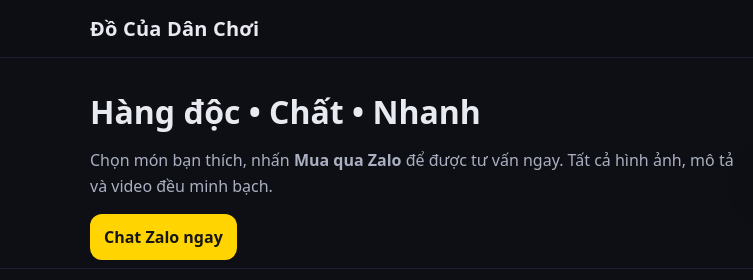
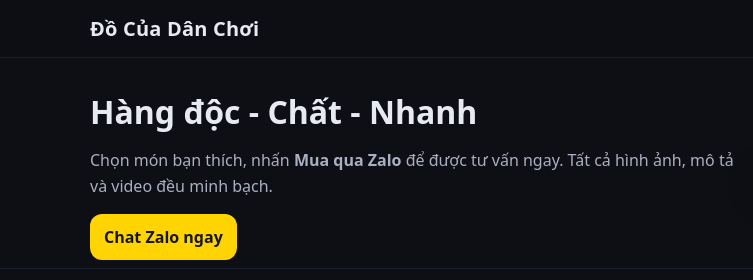
Before and after one commit to seringuyen0506-svg/docuadanchoi, a plain HTML site: page index.html in a window 1280 px wide. Shown: the top 280 px of the page, 0-753 px from the left. Drawn offline with Linux system fonts and the light colour scheme.

Commit message:
Update index.html

```diff
--- a/index.html
+++ b/index.html
@@ -29,7 +29,7 @@
     <section class="hero">
       <div class="wrap hero-inner">
         <div>
-          <h2>Hàng độc • Chất • Nhanh</h2>
+          <h2>Hàng độc - Chất - Nhanh</h2>
           <p>Chọn món bạn thích, nhấn <b>Mua qua Zalo</b> để được tư vấn ngay. Tất cả hình ảnh, mô tả và video đều minh bạch.</p>
           <a class="btn primary" href="https://zalo.me/0393414926" target="_blank" rel="noopener">Chat Zalo ngay</a>
         </div>
```
